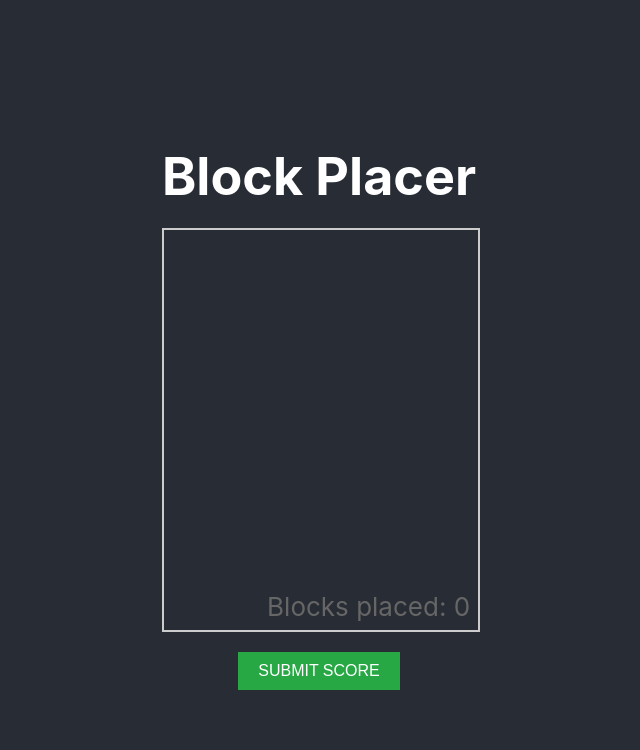
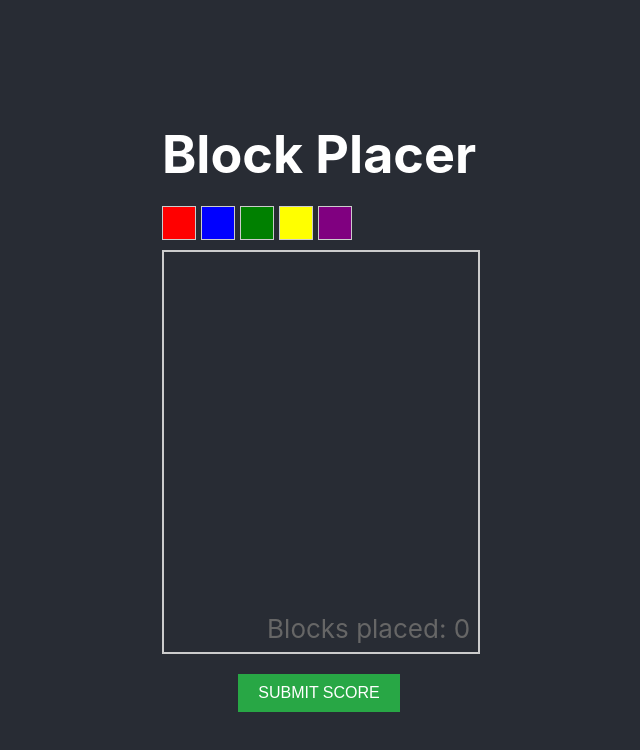
Before and after one commit to KrazyC1/CIS437-Project, a React (Create React App) app in the folder my-first-app/: page / in a window 1280 px wide. Shown: the top 750 px of the page, without its empty margins (321-961 px from the left). Built offline with nearby package versions, Linux system fonts and the light colour scheme.

Commit message:
updated b placer

```diff
--- a/my-first-app/src/components/BlockPlacer.js
+++ b/my-first-app/src/components/BlockPlacer.js
@@ -2,17 +2,21 @@ import React, { useState, useRef } from 'react';
 
 const BlockPlacer = () => {
   const [blocks, setBlocks] = useState([]);
+  const [selectedColor, setSelectedColor] = useState(null); // Start with no color selected
   const [draggedBlock, setDraggedBlock] = useState(null);
   const containerRef = useRef(null);
   const blockSize = 32, blockOffset = blockSize / 2;
 
-  const handleClick = (e) => {
-    if (draggedBlock) return;
+  const colors = ['red', 'blue', 'green', 'yellow', 'purple'];
+
+  const handleCanvasClick = (e) => {
+    if (!selectedColor || draggedBlock) return; // Ensure a color is selected
+
     const { left, top } = e.currentTarget.getBoundingClientRect();
     const x = e.clientX - left, y = e.clientY - top;
 
     if (isWithinBounds(x, y) && !isOverlapping(x, y))
-      setBlocks([...blocks, { x, y, id: Date.now() }]);
+      setBlocks([...blocks, { x, y, id: Date.now(), color: selectedColor }]);
   };
 
   const handleMouseMove = (e) => {
@@ -46,13 +50,27 @@ const BlockPlacer = () => {
 
   return (
     <div>
+      <div style={{ display: 'flex', marginBottom: '10px' }}>
+        {colors.map((color) => (
+          <div
+            key={color}
+            onClick={() => setSelectedColor(color)}
+            style={{
+              width: '32px', height: '32px', backgroundColor: color, cursor: 'pointer',
+              border: selectedColor === color ? '2px solid black' : '1px solid #ccc',
+              marginRight: '5px'
+            }}
+          />
+        ))}
+      </div>
+
       <div
         ref={containerRef}
         style={{
           position: 'relative', width: '100%', height: '400px', border: '2px solid #ccc',
           cursor: draggedBlock ? 'grabbing' : 'crosshair',
         }}
-        onClick={handleClick}
+        onClick={handleCanvasClick}
         onMouseMove={handleMouseMove}
         onMouseUp={() => setDraggedBlock(null)}
         onMouseLeave={() => setDraggedBlock(null)}
@@ -62,7 +80,7 @@ const BlockPlacer = () => {
             key={block.id}
             style={{
               position: 'absolute', width: blockSize, height: blockSize,
-              backgroundColor: 'white', left: block.x - blockOffset, top: block.y - blockOffset,
+              backgroundColor: block.color, left: block.x - blockOffset, top: block.y - blockOffset,
               border: '1px solid black', cursor: 'grab', userSelect: 'none',
             }}
             onMouseDown={(e) => { e.stopPropagation(); setDraggedBlock(block); }}
@@ -72,6 +90,7 @@ const BlockPlacer = () => {
           Blocks placed: {blocks.length}
         </div>
       </div>
+
       <button
         style={{
           marginTop: '20px', padding: '10px 20px', fontSize: '16px',
```
